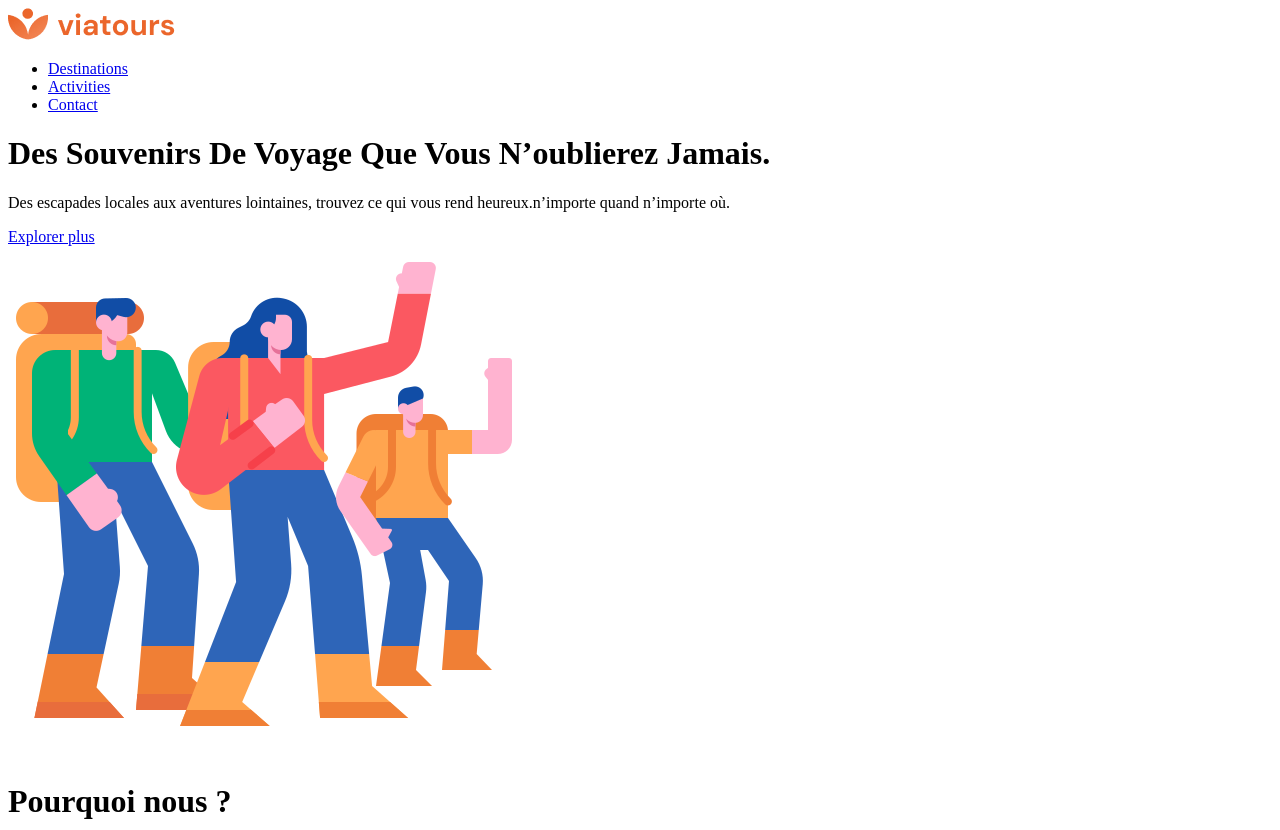
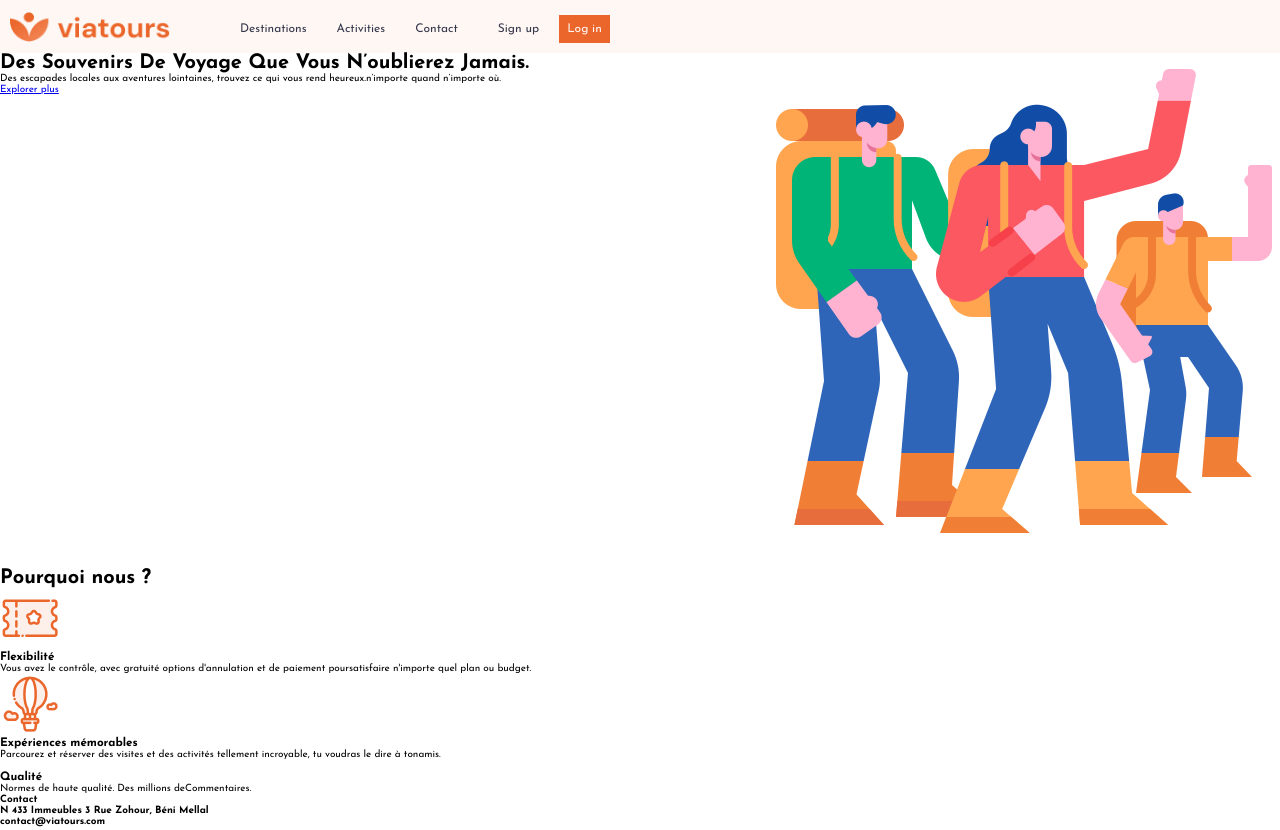
Before and after one commit to Zouhayr-BAHOUMI/Viatours, a plain HTML site: page index.html in a window 1280 px wide. Shown: the top 830 px of the page. Drawn offline with Linux system fonts and the light colour scheme.

Commit message:
ecrire code css de partie header

```diff
--- a/index.html
+++ b/index.html
@@ -5,6 +5,9 @@
     <meta name="viewport" content="width=device-width, initial-scale=1.0">
     <title>Via Tours</title>
     <link rel="stylesheet" href="main.css">
+    <link rel="preconnect" href="https://fonts.googleapis.com">
+    <link rel="preconnect" href="https://fonts.gstatic.com" crossorigin>
+    <link href="https://fonts.googleapis.com/css2?family=Josefin+Sans:ital,wght@0,100..700;1,100..700&display=swap" rel="stylesheet">
 </head>
 <body>
     <header class="header">
@@ -15,6 +18,13 @@
                 <li><a href="#">Activities</a></li>
                 <li><a href="#">Contact</a></li>
             </ul>
+            <div class="btn1">
+                <a href="#">Sign up</a>
+            </div>
+            <div class="btn2">
+                <a href="#">Log in</a>
+            </div>
+
         </nav>
     </header>
 
--- a/main.css
+++ b/main.css
@@ -0,0 +1,58 @@
+html {
+    font-size: 62.5%;
+}
+* {
+    margin: 0;
+    padding: 0;
+    box-sizing: border-box;
+}
+body {
+    font-family: 'Josefin Sans';
+}
+
+header {
+    display: flex;
+    align-items: center;
+    padding: 1rem;
+    background-color: #FEF7F4;
+}
+
+.logo {
+    height: 30px;
+    width: 160px;
+}
+
+.nav {
+    display: flex;
+    align-items: center;
+    padding-left: 4rem;
+    margin-top: 0.5rem;
+}
+
+.nav ul{
+    display: flex;
+    list-style: none;
+    margin-right: 4rem;
+}
+.nav ul li{
+    padding-left: 3rem;
+}
+
+.nav  a {
+    text-decoration: none;
+    color: #35374B;
+    font-size: 1.2rem;
+}
+
+.btn2 {
+    margin-left: 2rem;
+    background-color: #EB662B;
+    padding: 0.8rem ;
+}
+.btn2 a{
+    color: #FEF7F4;
+}
+.container1 {
+    display: flex;
+    justify-content: space-between;
+}
```
